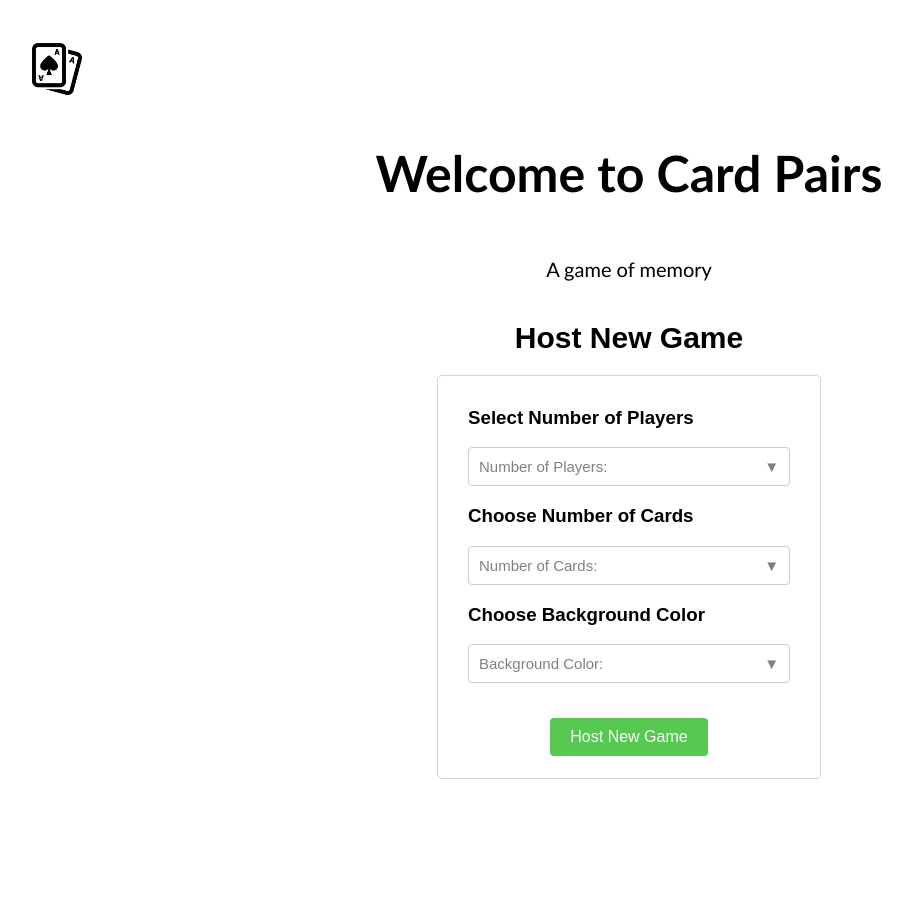
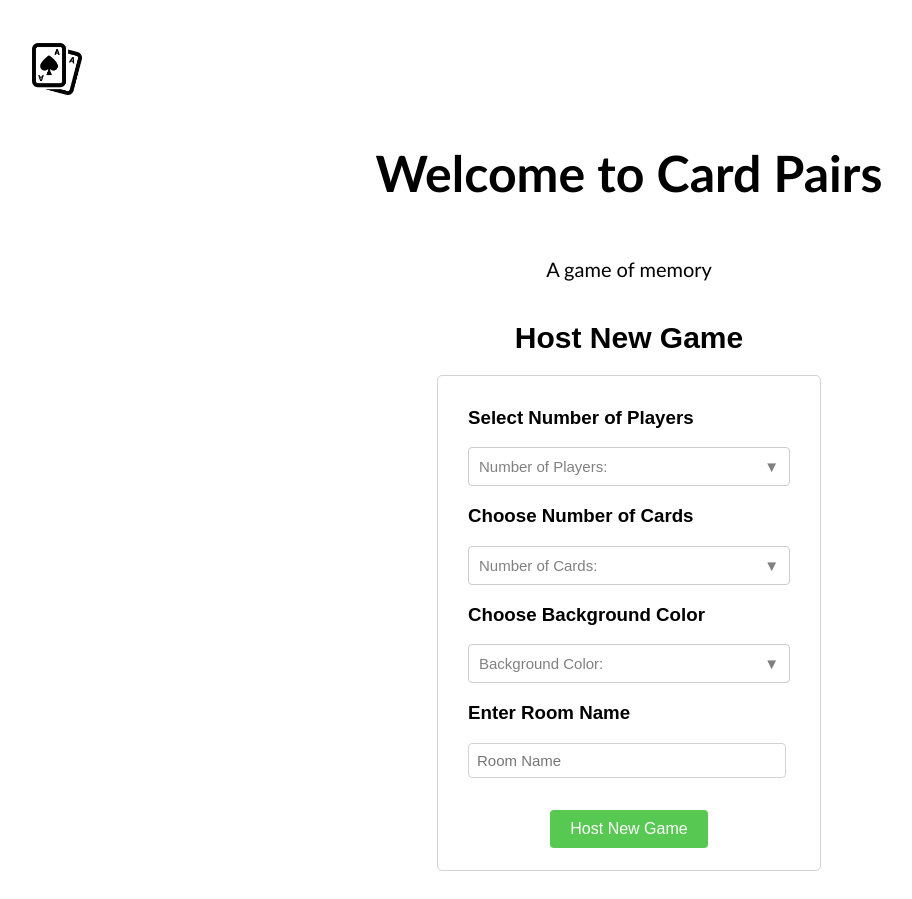
Before and after one commit to nhat2105/513-web-game, a React (Create React App) app in the folder client/: page /create in a window 1280 px wide. Shown: the whole page, without its empty margins (11-923 px from the left). Before the commit the page ends 807 px from the top, so only its background shows below. Built offline with nearby package versions, Linux system fonts and the light colour scheme.

Commit message:
Create game with Socket-io added

```diff
--- a/client/src/components/Dropdown.jsx
+++ b/client/src/components/Dropdown.jsx
@@ -19,7 +19,7 @@ const Dropdown = ({ label, options, onSelect }) => {
   }, []);
 
   return (
-    <div ref={dropdownRef} style={{ position: 'relative', marginBottom: '15px' }}>
+    <div ref={dropdownRef} style={{ fontFamily: 'sans-serif', position: 'relative', marginBottom: '15px' }}>
       <div
         onClick={toggleDropdown}
         style={{
--- a/client/src/pages/Create.jsx
+++ b/client/src/pages/Create.jsx
@@ -9,6 +9,7 @@ const Create = () => {
   const [cards, setCards] = useState('');
   const [background, setBackground] = useState('');
   const [error, setError] = useState('');
+  const [roomName, setRoomName] = useState("");
 
 
   const handlePlayersSelect = (option) => {
@@ -30,8 +31,17 @@ const Create = () => {
       setError("Please select number of cards.");
     } else if (background === ""){
       setError("Please select background colors.")
+    } else if (roomName === ""){
+      setError("Please enter a room name");
     }
-    else navigate("/mgame");
+    else {
+      const socket = initializeSocket();
+      var username = localStorage.getItem('username');
+      //console.log("USERNAME: ", username)
+      socket.emit('create_room', { roomName, difficulty: 'easy', count: 15, playerName: username });
+
+      navigate("/mgame");
+    }
   };
 
   return (
@@ -42,6 +52,7 @@ const Create = () => {
         src='../513-cardlogo.png'
         alt="logo"
       />
+
       <div className="home-introduction">
         <h1 className="home-title">Welcome to Card Pairs</h1>
         <p className="home-subtitle">A game of memory</p>
@@ -68,6 +79,15 @@ const Create = () => {
             onSelect={handleBackgroundSelect}
           />
 
+          <h3>Enter Room Name</h3>
+          <input
+            type="text"
+            placeholder="Room Name"
+            value={roomName}
+            onChange={(e) => setRoomName(e.target.value)}
+            style={{fontFamily: 'sans-serif', width: 300, padding: '8px', fontSize:15, marginBottom: '12px', borderRadius: '4px',
+              border: '1px solid lightgray' }}
+          />
         <div style={{justifySelf: 'center', marginBottom: 10}}>
           <button
             onClick={createMGame}
--- a/client/src/pages/Login.jsx
+++ b/client/src/pages/Login.jsx
@@ -13,6 +13,8 @@ const Login = () =>{
       try {
         await login(username, password);
         localStorage.setItem('loggedIn', "true");
+        console.log("USERNAME", username)
+        localStorage.setItem("username", username);
         navigate('/'); // Navigate to the home page after login
       } catch (err) {
         setError('Login failed');
```
Also changed, not shown: 1 other file (tests, documents, lock files or other folders).
